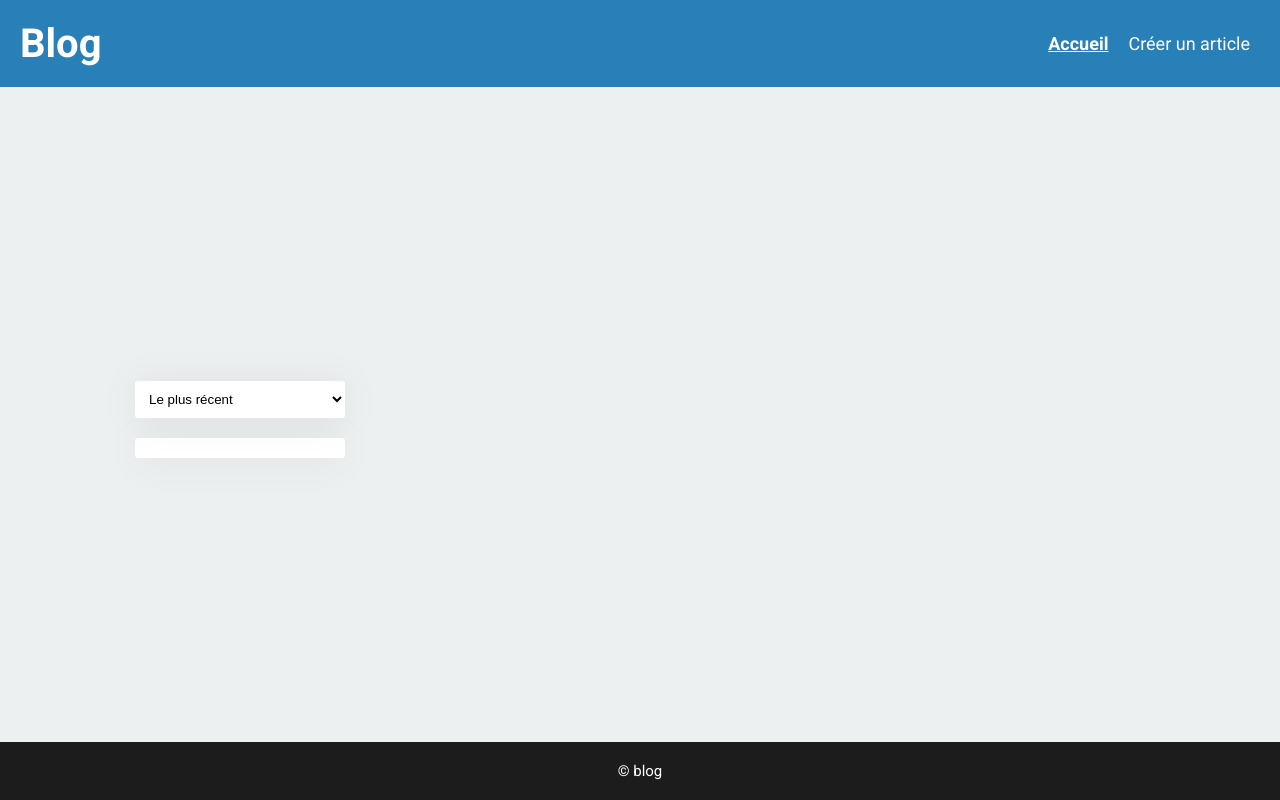
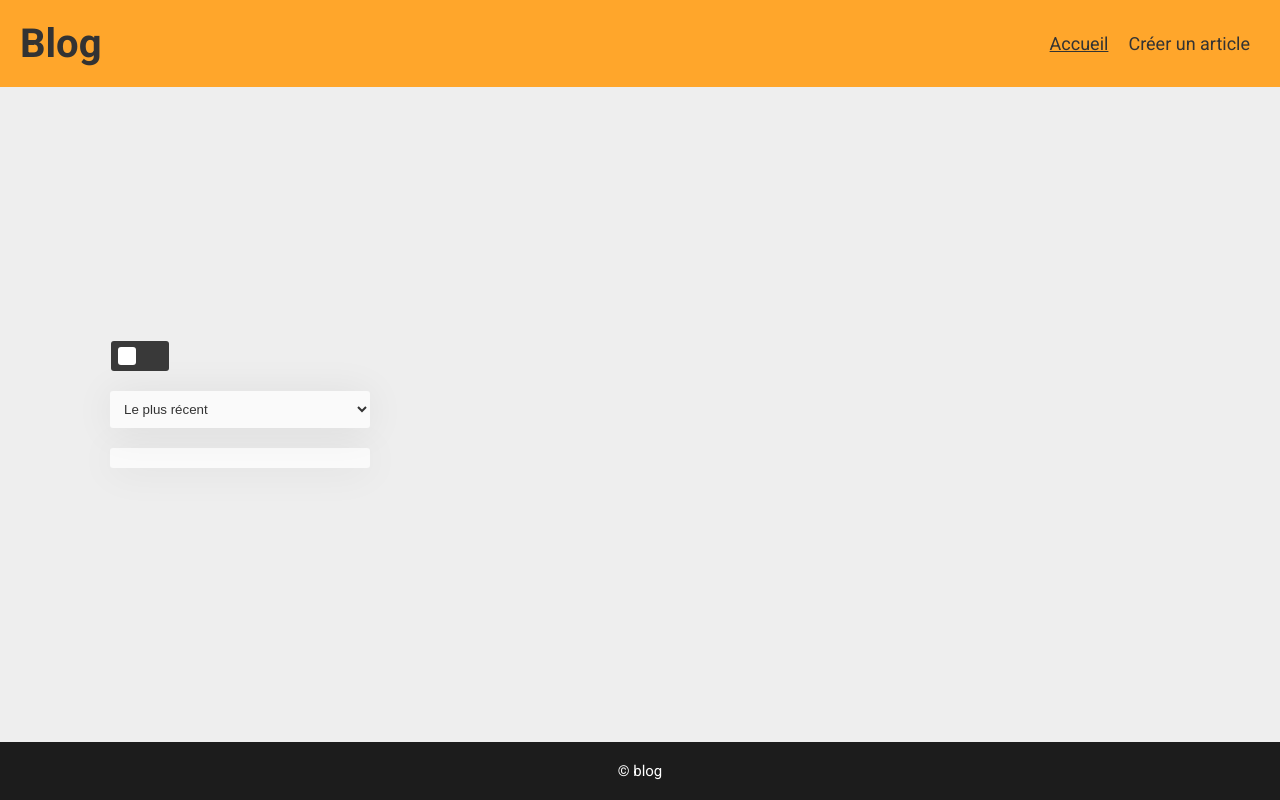
Before and after one commit to maxime-rl/blog_vanilla-javascript, a website built with webpack: page src/index.html in a window 1280 px wide. Built offline with nearby package versions, Linux system fonts and the light colour scheme; no server answers.

Commit message:
integration dark mode up style and responsive

```diff
--- a/src/assets/javascripts/topbar.js
+++ b/src/assets/javascripts/topbar.js
@@ -2,6 +2,7 @@ const iconMobile = document.querySelector(".header-menu-icon");
 const headerMenu = document.querySelector(".header-menu");
 let isMenuOpen = false;
 let mobileMenuDOM;
+
 
 const closeMenu = () => {
   mobileMenuDOM.classList.remove("open");
--- a/src/assets/styles/_base.scss
+++ b/src/assets/styles/_base.scss
@@ -18,8 +18,14 @@ h1 {
 
 h2 {
     font-size: 5.5rem;
+    @include md {
+        font-size: 4.5rem;
+    }
+    @include xsm {
+        font-size: 4rem;
+    }
     @include xs {
-        font-size: 4rem;
+        font-size: 2.5rem;
     }
 }
 
--- a/src/assets/styles/_classes.scss
+++ b/src/assets/styles/_classes.scss
@@ -20,9 +20,9 @@
         color: whitesmoke;
     }
     &-secondary {
-        border: 1px solid var(--primary);
-        background: white;
-        color: var(--primary);
+        border: 1px solid var(--secondary);
+        background: var(--secondary);
+        color: var(--white);
     }
     &-danger {
         border: 1px solid var(--error);
--- a/src/assets/styles/_variables.scss
+++ b/src/assets/styles/_variables.scss
@@ -1,12 +1,15 @@
   :root {
-    --primary: #2980b9;
-    --secondary: ##f1c40f;
+    .light-theme {
+      --primary: #ffa62b;
+      --secondary: #16697a;
       --dark-grey: #1c1c1c;
-    --silver: #bdc3c7;
+      --grey: #535353;
+      --white: #fafafa;
+      --silver: #afb5b9;
       --accent: #34495e;
       --text: #333;
       --error: #e91313;
-    --divider: #ecf0f1;
+      --light-silver: #eeeeee;
       --font-family: 'Roboto', sans-serif;
       --box-shadow: 0 2px 40px 0 rgba(0,0,0,0.07);
       --box-shadow-hover: rgba(45,45,45,0.05) 0px 2px 2px,
@@ -16,3 +19,24 @@
                           rgba(49,49,49,0.05) 0px 32px 32px,
                           rgba(35,35,35,0.05) 0px 64px 64px;
   }
+
+  .dark-theme {
+      --primary: #393939;
+      --secondary: #ffab2d;
+      --dark-grey: #1c1c1c;
+      --white: #393939;
+      --silver: #afb5b9;
+      --accent: #34495e;
+      --text: #f7f4f4;
+      --error: #e91313;
+      --light-silver: #525252;
+      --font-family: 'Roboto', sans-serif;
+      --box-shadow: 0 2px 40px 0 rgba(0,0,0,0.07);
+      --box-shadow-hover: rgba(45,45,45,0.05) 0px 2px 2px,
+                          rgba(49,49,49,0.05) 0px 4px 4px,
+                          rgba(42,42,42,0.05) 0px 8px 8px,
+                          rgba(32,32,32,0.05) 0px 16px 16px,
+                          rgba(49,49,49,0.05) 0px 32px 32px,
+                          rgba(35,35,35,0.05) 0px 64px 64px;
+  }
+  }
--- a/src/assets/styles/styles.scss
+++ b/src/assets/styles/styles.scss
@@ -24,7 +24,7 @@ header {
     justify-content: space-between;
     align-items: center;
     a {
-        color: white;
+        color: var(--text);
     }
     .header-brand {
         font-size: 4rem;
@@ -43,7 +43,6 @@ header {
                     padding: 0 10px;
                 }
                 .active {
-                    font-weight: 700;
                     text-decoration: underline;
                 }
             }
@@ -60,9 +59,9 @@ header {
         .mobile-menu {
             display: none;
             position: absolute;
-            top: 6rem;
+            top: 5rem;
             right: -2rem;
-            padding: 3rem 1.5rem;
+            padding: 2rem 1.5rem;
             width: 18rem;
             border-bottom-left-radius: 0.3rem;
             background: var(--primary);
@@ -83,6 +82,64 @@ header {
     }
 }
 
+
+/*  SWITCH DARK MODE  */
+.switch {
+    position: relative;
+    display: inline-block;
+    margin-bottom: 2rem;
+    margin-left: 0.9rem;
+    width: 50px;
+    height: 30px;
+  }
+
+  .switch input {
+    opacity: 0;
+    width: 0;
+    height: 0;
+  }
+
+  .slider {
+    position: absolute;
+    cursor: pointer;
+    top: 0;
+    left: -8px;
+    right: 0;
+    bottom: 0;
+    background-color: #393939;
+    -webkit-transition: .4s;
+    transition: .4s;
+    border-radius: 0.3rem;
+  }
+
+  .slider:before {
+    position: absolute;
+    content: "";
+    height: 18px;
+    width: 18px;
+    left: 7px;
+    bottom: 6px;
+    background-color: white;
+    -webkit-transition: .4s;
+    transition: .4s;
+    border-radius: 0.3rem;
+  }
+
+  input:checked + .slider {
+    background-color: #ffab2d;
+  }
+
+  input:focus + .slider {
+    box-shadow: 0 0 1px #ffab2d;
+  }
+
+  input:checked + .slider:before {
+    -webkit-transform: translateX(26px);
+    -ms-transform: translateX(26px);
+    transform: translateX(26px);
+  }
+  /*  FIN SWITCH DARK MODE  */
+
 .content {
     grid-area: content;
     background: var(--diviser);
--- a/src/form/form.js
+++ b/src/form/form.js
@@ -109,3 +109,10 @@ const formIsValid = article => {
     return true;
   }
 };
+
+// dark mode
+const themeSwitch = document.querySelector('input');
+
+themeSwitch.addEventListener('change', () => {
+  document.body.classList.toggle('dark-theme');
+});
--- a/src/form/form.scss
+++ b/src/form/form.scss
@@ -1,9 +1,12 @@
+@import '../assets/styles/styles.scss';
+
 .content {
     display: flex;
     justify-content: center;
     align-items: center;
+    background: var(--light-silver);
     form {
-        background: white;
+        background: var(--white);
         max-width: 700px;
         width: 100%;
         margin: 5rem 0;
@@ -18,11 +21,12 @@
             flex-direction: column;
             label {
                 font-size: 1.6rem;
-                color: var(--accent);
+                color: var(--text);
                 margin-bottom: 1rem;
             }
             input, textarea {
-                border: 1px solid var(--divider);
+                background: var(--light-silver);
+                border: 1px solid var(--light-silver);
                 padding: 1rem;
                 outline: 0;
                 border-radius: 3px;
--- a/src/index.html
+++ b/src/index.html
@@ -8,8 +8,8 @@
     <script src="https://cdnjs.cloudflare.com/ajax/libs/font-awesome/5.15.1/js/all.js" integrity="sha512-14GPUgKFTeCsgj5WWZpTNQ525GYlOK3DMTqrjsly3TDIDnOUbZ5sWyfI6HqsWUmMmaCoa6q7FHrbq9xdqNhmYg==" crossorigin="anonymous"></script>
     <title>Blog</title>
 </head>
-<body>
-    <div class="container">
+<body class="light-theme">
+    <div class="container dark-mode">
       <header>
         <a class="header-brand" href="./index.html">Blog</a>
         <div class="header-menu">
@@ -26,7 +26,12 @@
           </div>
         </div>
       </header>
-      <div class="content">
+      <div id="content" class="content">
+        <div class="sidebar-content">
+          <label class="switch">
+            <input type="checkbox">
+            <span class="slider"></span>
+          </label>
           <div class="sidebar">
             <select>
               <option value="desc">Le plus récent</option>
@@ -35,6 +40,7 @@
             <ul class="categories">
             </ul>
           </div>
+        </div>
         <div class="articles-container"></div>
       </div>
       <footer>© blog</footer>
--- a/src/index.js
+++ b/src/index.js
@@ -33,7 +33,8 @@ const createArticles = () => {
             <img src="${article.img}" alt="profile"/>
             <div class="description-author">
               <p class="article-author">Auteur: ${article.author}</p>
-<p class="article-author">${article.author} - ${new Date(
+              <p class="article-author">
+                 ${new Date(
                     article.createdAt
                   ).toLocaleDateString("fr-FR", {
                     weekday: "long",
@@ -49,7 +50,7 @@ const createArticles = () => {
       </div>
       <div class="article-actions">
         <button class="btn btn-danger" data-id=${article._id} >Supprimer</button>
-  <button class="btn btn-primary" data-id=${article._id} >Modifier</button>
+        <button class="btn btn-secondary" data-id=${article._id} >Modifier</button>
       </div>
       `;
       return articleDOM;
@@ -148,3 +149,10 @@ const fetchArticle = async () => {
 };
 
 fetchArticle();
+
+// dark mode
+const themeSwitch = document.querySelector('input');
+
+themeSwitch.addEventListener('change', () => {
+  document.body.classList.toggle('dark-theme');
+});
--- a/src/index.scss
+++ b/src/index.scss
@@ -1,19 +1,32 @@
 @import "./assets/styles/media-queries";
 
 .content {
-  background: var(--divider);
+  background: var(--light-silver);
   display: flex;
   justify-content: center;
   align-items: flex-start;
   padding-top: 5rem;
+  @include xsm {
+    flex-direction: column;
+    align-items: center;
+  }
+  .sidebar-content {
+    display: flex;
+    flex-direction: column;
+    width: 100%;
+    flex: 0 0 30rem;
+    padding: 0 2rem 2rem 2rem;
+    @include xsm {
+      padding: 2rem 0rem 2rem 0rem;
+    }
     .sidebar {
-    flex: 0 0 25rem;
-    padding: 0 2rem 2rem 2rem;
+
       select {
         width: 100%;
         margin-bottom: 2rem;
         border-radius: 0.3rem;
-      background: white;
+        background: var(--white);
+        color: var(--text);
         border: 0;
         outline: 0;
         padding: 1rem;
@@ -21,18 +34,22 @@
       }
       .categories {
         padding: 1rem;
-      background: white;
+        background: var(--white);
         border-radius: 0.3rem;
         box-shadow: var(--box-shadow);
         li {
+          color: var(--text);
           margin: 1.5rem 1rem;
           transition: color 0.2s;
           cursor: pointer;
           &:hover {
-          color: var(--primary);
+            color: var(--secondary);
             strong {
-            color: var(--primary);
+              color: var(--secondary);
             }
+          }
+          strong {
+            color: var(--secondary);
           }
         }
         .active {
@@ -41,15 +58,21 @@
         }
       }
     }
+  }
   .articles-container {
     max-width: 80rem;
     flex: 1;
     margin: 0 0 10rem 0;
     .article {
-      background: white;
+      background: var(--white);
       padding: 0 5rem;
+      @include xsm {
+        padding: 0 3rem;
+        margin-bottom: 2rem;
+      }
       @include xs {
-        padding: 0 2rem;
+        padding: 0 1.5rem;
+        margin-bottom: 2rem;
       }
       border-radius: 0.3rem;
       display: flex;
@@ -64,18 +87,27 @@
         display: flex;
         margin: 2rem 0 2rem;
         @include xs {
-          font-size: 1.4rem;
+          font-size: 1.2rem;
+          margin: 1rem 0 2rem;
         }
         img {
           height: 6rem;
           width: 6rem;
           border-radius: 50%;
           margin-right: 2.5rem;
+          @include xs {
+            height: 5rem;
+            width: 5rem;
+            margin-right: 1.4rem;
+          }
         }
         .description-author {
           display: flex;
           flex-direction: column;
           justify-content: space-evenly;
+          @include xsm {
+            justify-content: center;
+          }
           .article-author {
             color: var(--silver);
           }
@@ -87,6 +119,9 @@
       h2 {
         margin-top: 2rem;
         margin-bottom: 0;
+        @include xs {
+          margin-top: 1rem;
+        }
       }
       .article-content {
         max-width: 800px;
@@ -94,9 +129,17 @@
         p {
           font-size: 2.2rem;
           line-height: 3.5rem;
-          @include xs {
+          @include md {
             font-size: 2rem;
             line-height: 3rem;
+          }
+          @include xsm {
+            font-size: 2rem;
+            line-height: 3rem;
+          }
+          @include xs {
+            font-size: 1.4rem;
+            line-height: 2rem;
           }
         }
       }
@@ -106,11 +149,14 @@
         justify-content: flex-end;
         padding: 2rem 0;
         margin-top: 2rem;
-        border-top: 1px solid var(--divider);
+        border-top: 1px solid var(--light-silver);
         .btn {
           margin-left: 1rem;
+          @include xs {
+            padding: 1rem;
           }
         }
       }
     }
   }
+}
```
Also changed, not shown: src/form/form.html (+6 -2 lines). Lines whose indentation alone changed are shown as unchanged.
